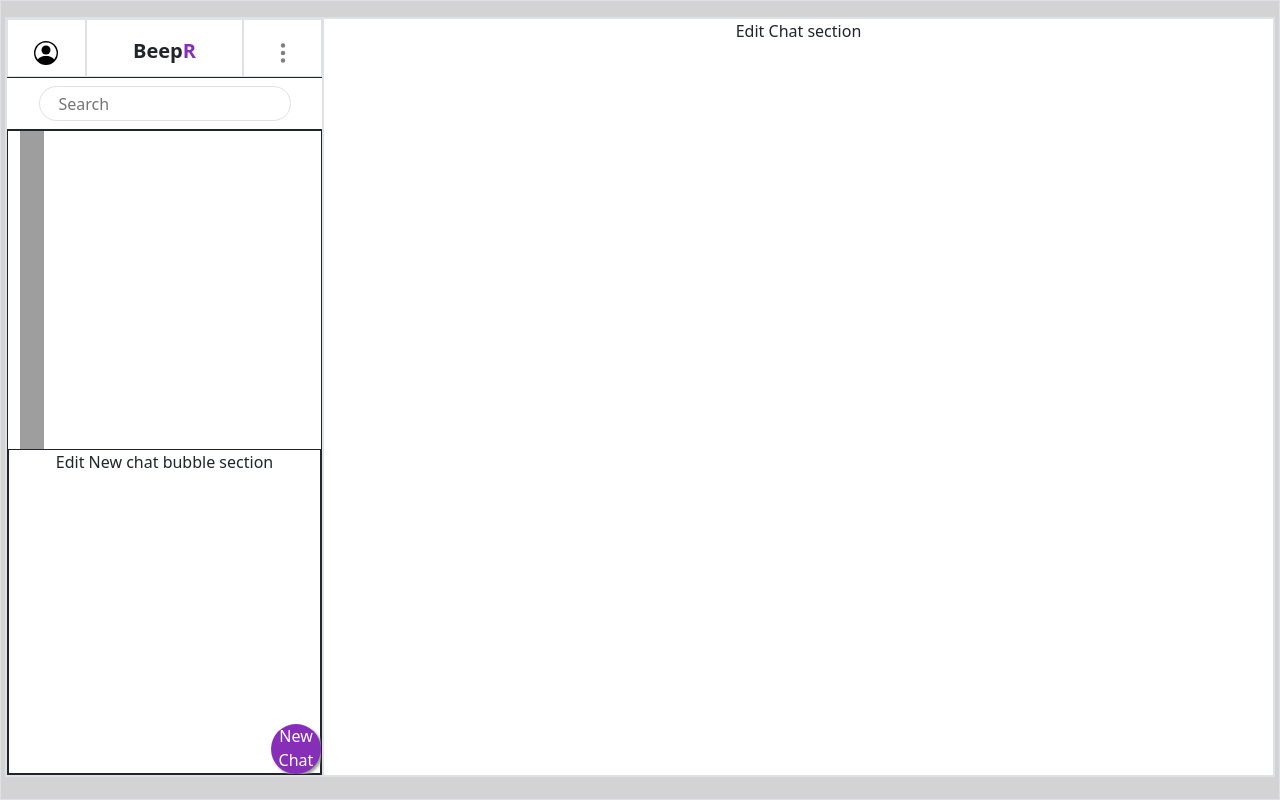
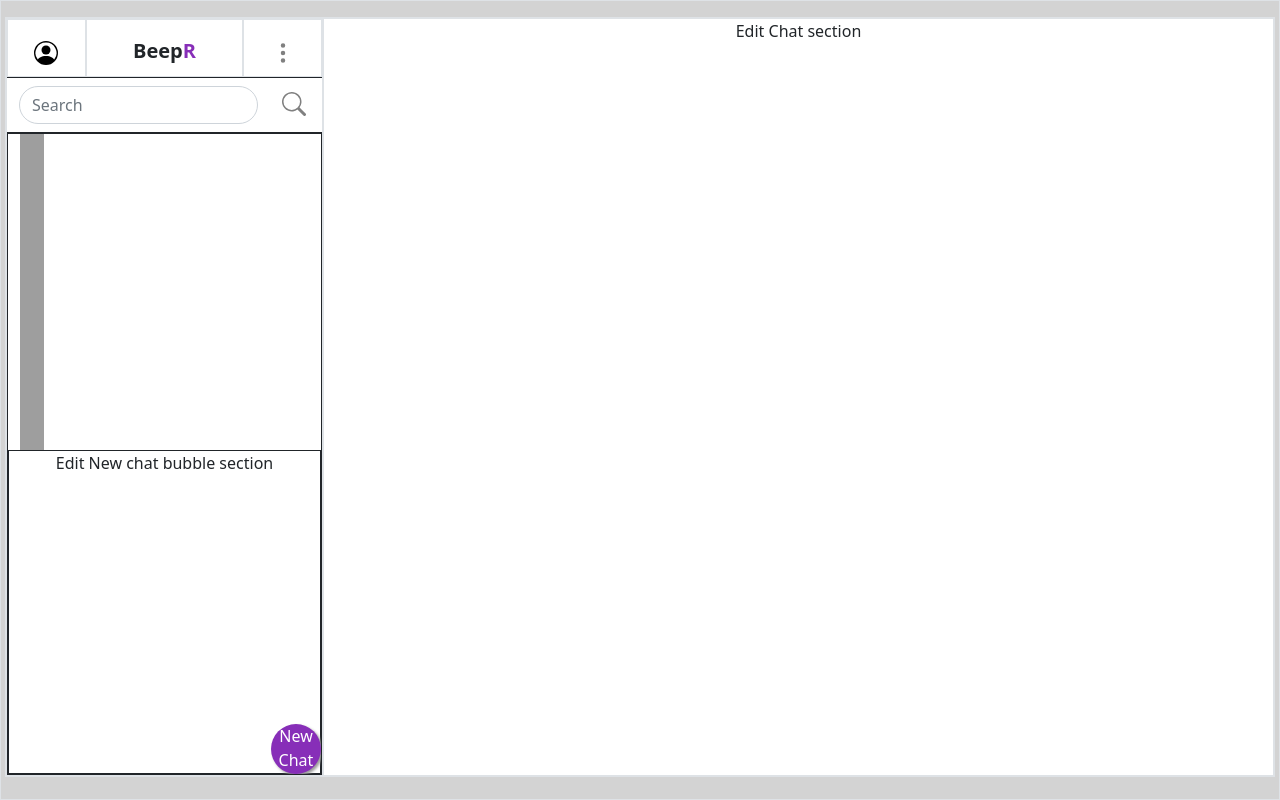
Before and after one commit to sirKay1010/Final_Project-Beepr, a Flask app: page /chat_page in a window 1280 px wide. Run offline with Flask 2, Linux system fonts and the light colour scheme; some libraries are stand-ins or nearby versions; grey boxes are pictures that could not be loaded.

Commit message:
update last side panel changes and fix search bar to rounded pill

```diff
--- a/static/styles.css
+++ b/static/styles.css
@@ -76,21 +76,6 @@
 .gray-hover-highlight-btn:hover {
     background-color: #929ad9;
     transition: color 2s ease-in-out, background-color 0.15s ease-in-out;
-}
-
-.search-container {
-    display: flex;
-    align-items: center;
-    width: 80%;
-    height: 35px;
-    border: 1px solid #000000;
-    border-radius: 20px;
-}
-
-.reset-text-input {
-    background-color: transparent;
-    border: none;
-    margin-left: 5px;
 }
 
 .offcanvas-body {
--- a/templates/chat_page.html
+++ b/templates/chat_page.html
@@ -84,21 +84,22 @@ GENERAL TODO:
             </div>
             <!-- Left Panel Search bar -->
             <div class="row py-2 border-bottom border-dark">
-                <div class="container-fluid border search-container">
-                    <!-- <form class="d-flex">
-                        <div class="input-group"> -->
-                    <!-- <input type="text" class="form-control" placeholder="Search" aria-label="Example text with button addon" aria-describedby="button-addon1" > -->
-                    <input type="text" class="reset-text-input" placeholder="Search"
+                <div class="container-fluid">
+                    <div class="row">
+                    <!-- <form class=""> -->
+                        <div class="col-10">
+                            <input type="text" class="form-control rounded-pill" placeholder="Search"
                                 aria-label="Example text with button addon" aria-describedby="button-addon1">
-                    <!-- <button class="btn btn-outline-secondary" type="button" id="button-addon1"> -->
-                    <svg id="button-addon1" xmlns="http://www.w3.org/2000/svg" width="16" height="16" fill="gray"
-                        class="bi bi-search" viewBox="0 0 16 16" style="margin-left: 35px;">
+                        </div>
+                        <div class="col-2 pt-1 pe-4">
+                            <svg id="button-addon1" xmlns="http://www.w3.org/2000/svg" width="24" height="24"
+                                fill="gray" class="bi bi-search" viewBox="0 0 16 16">
                                 <path
                                     d="M11.742 10.344a6.5 6.5 0 1 0-1.397 1.398h-.001c.03.04.062.078.098.115l3.85 3.85a1 1 0 0 0 1.415-1.414l-3.85-3.85a1.007 1.007 0 0 0-.115-.1zM12 6.5a5.5 5.5 0 1 1-11 0 5.5 5.5 0 0 1 11 0z" />
                             </svg>
-                    <!-- </button> -->
-                    <!-- </div>
-                    </form> -->
+                        </div>
+                    <!-- </form> -->
+                    </div>
                 </div>
             </div>
             <!--Left Panel Friends Chat section -->
@@ -106,7 +107,7 @@ GENERAL TODO:
                 <img src="https://avatars.dicebear.com/api/human/123.svg" style="width: 48px;">
 
                 <!-- Left Panel New chat bubble setion -->
-                <div class=" border border-dark" >
+                <div class=" border border-dark">
                     Edit New chat bubble section
                     <!-- floating button to add contact -->
                     <a data-bs-toggle="offcanvas" role="button" href="#offcanvasExample"
```
Lines whose indentation alone changed are shown as unchanged.
